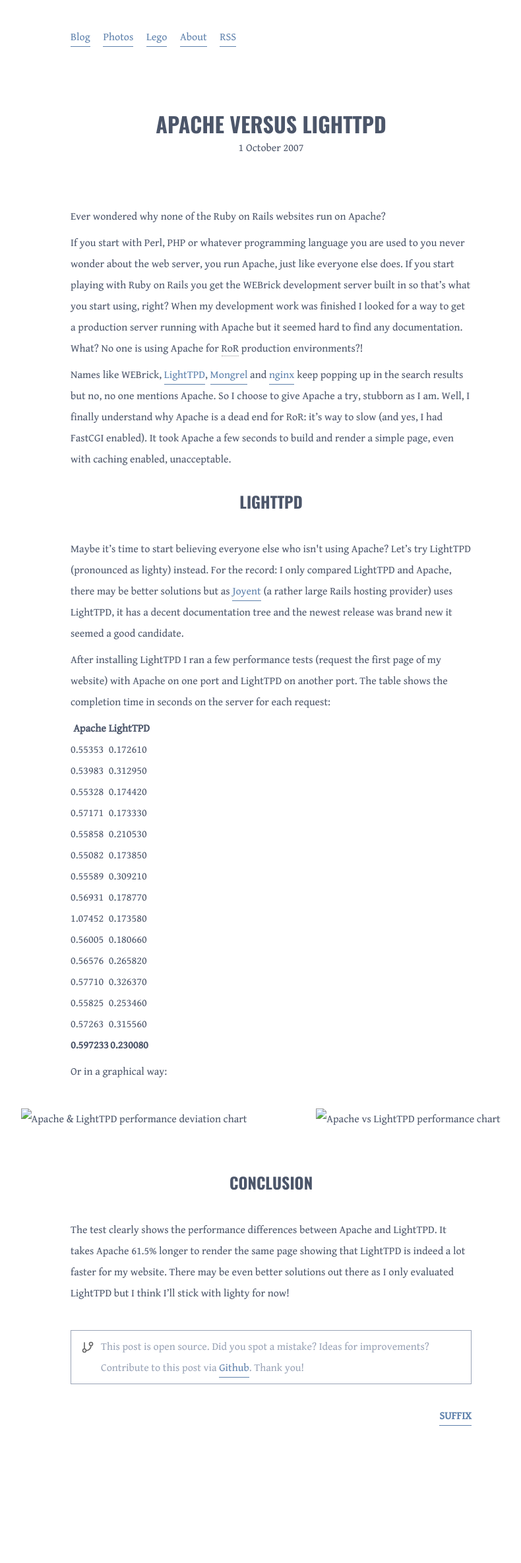
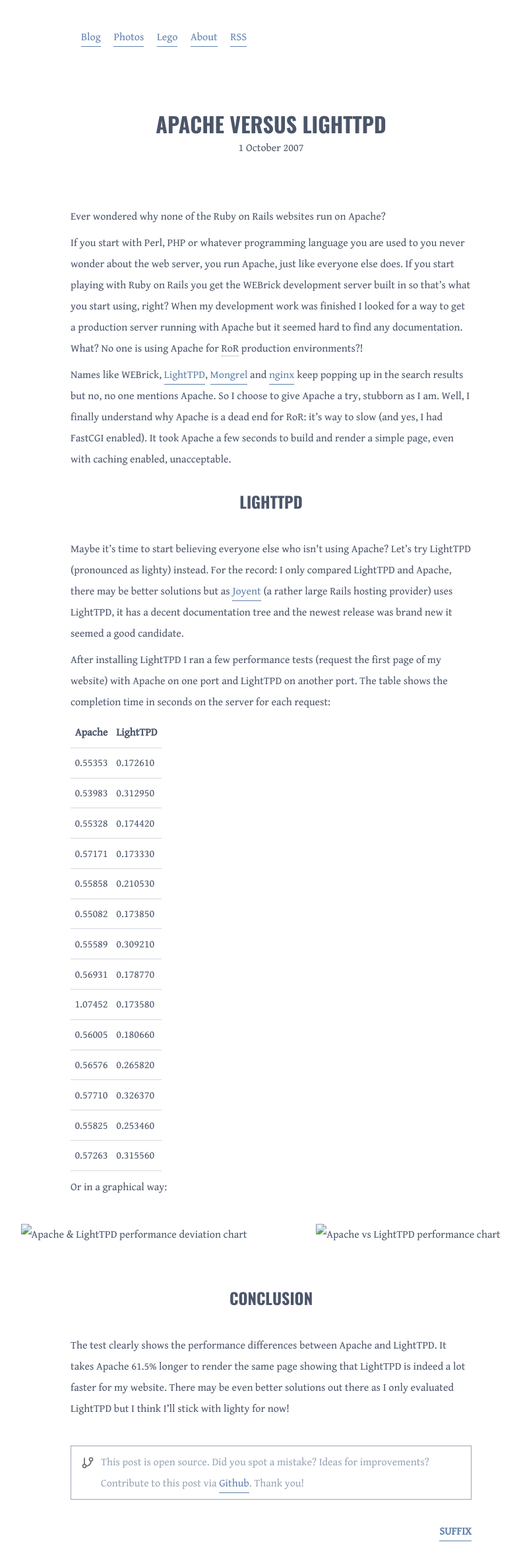
Before and after one commit to cimm/suffix, a Jekyll site: the page built from _posts/2007-10-01-apache-vs-lighttpd.html, in a window 1280 px wide. Shown: the whole page at 66% size, without its empty margins (229-1019 px from the left). Built offline with Jekyll 4.4.1, drawn with Linux system fonts in a browser that asks for light colours; before the commit the page ends 2194 px from its top, so only the background shows below that.

Commit message:
Add minimal table CSS

```diff
--- a/_posts/2007-10-01-apache-vs-lighttpd.html
+++ b/_posts/2007-10-01-apache-vs-lighttpd.html
@@ -83,12 +83,6 @@
         <td>0.315560</td>
       </tr>
     </tbody>
-    <tfoot>
-      <tr>
-        <th>0.597233</th>
-        <th>0.230080</th>
-      </tr>
-    </tfoot>
   </table>
 
   <p>Or in a graphical way:</p>
--- a/_sass/_main.scss
+++ b/_sass/_main.scss
@@ -68,7 +68,8 @@
       text-decoration: none;
     }
 
-    figure, picture {
+    figure,
+    picture {
       text-align: center;
 
       img {
@@ -80,6 +81,10 @@
     p,
     ul {
       margin: .5em 0;
+    }
+
+    ul {
+      margin-left: 1em;
     }
 
     dl,
@@ -113,6 +118,19 @@
       cite {
         font-style: italic;
       }
+    }
+
+    table {
+      border-collapse: collapse;
+    }
+
+    tr {
+      border-bottom: 1px solid lighten($primary, 50%);
+    }
+
+    th,
+    td {
+      padding: .4em;
     }
 
     .extended-col {
```
